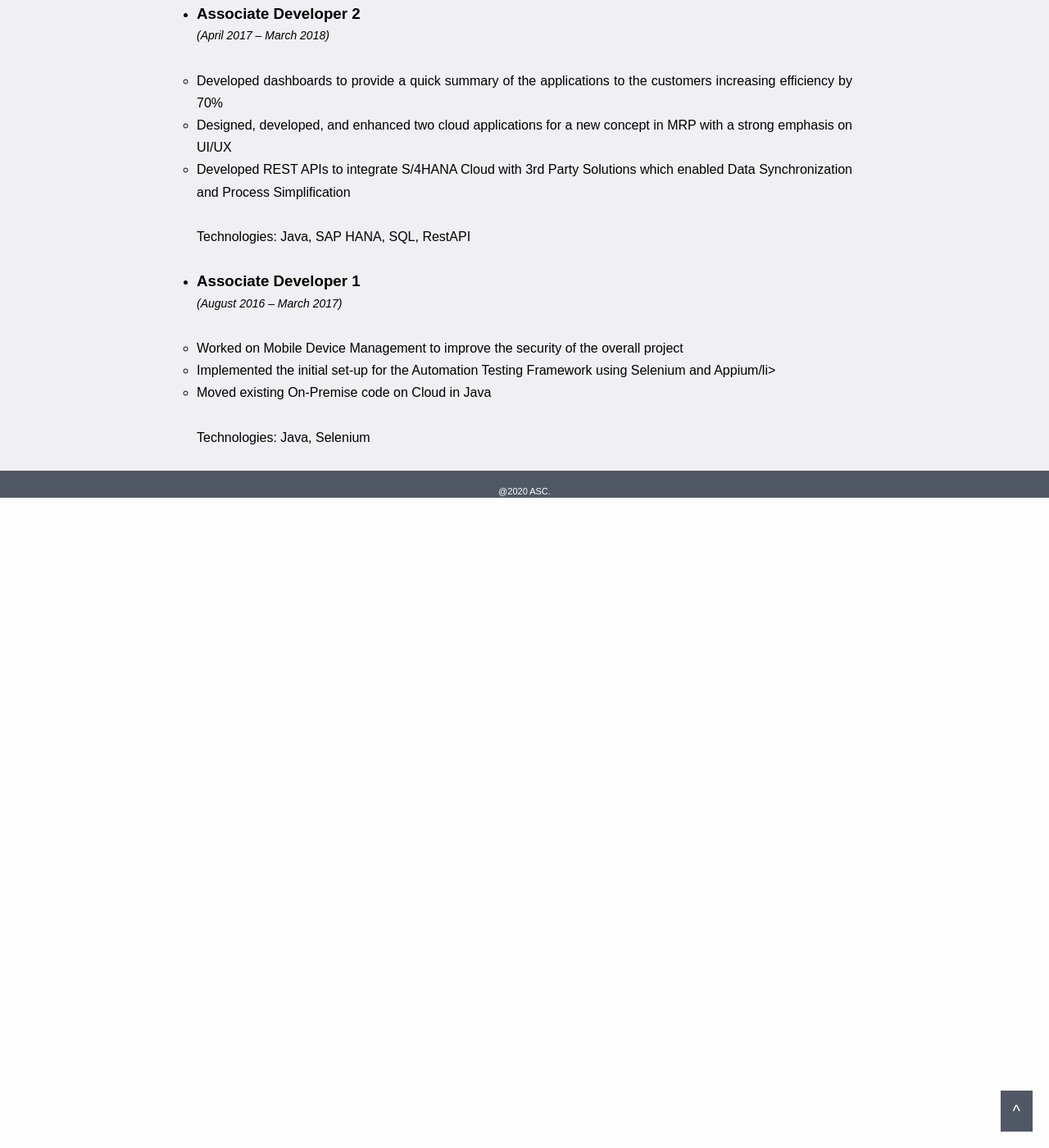
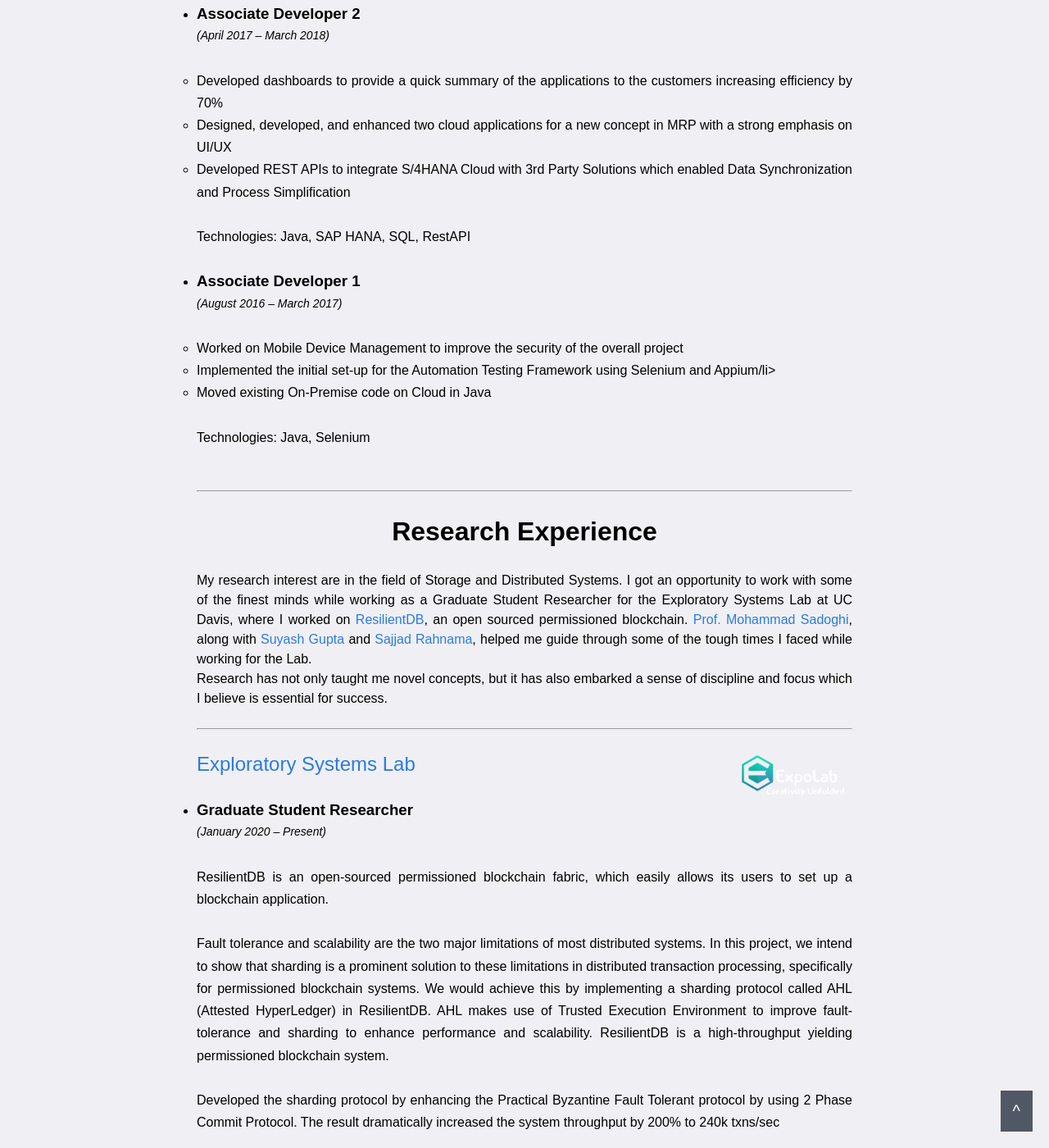
Before and after one commit to RohanSogani/rohansogani.github.io, a Jekyll site: the page built from workexp.html, in a window 1280 px wide and 1400 px high, scrolled down 1443 px. Shown: the whole window at 82% size. Built offline with Jekyll 4.4.1, drawn with Linux system fonts in a browser that asks for light colours; before the commit the page ends 2050 px from its top, so only the background shows below that; some of the changed text lies outside the part shown.

Commit message:
Add Experience Section

```diff
--- a/projects.html
+++ b/projects.html
@@ -16,7 +16,7 @@ layout: default
 				  	<p class="subtext"><i>(With Dhruv Krishnan and Priya Holani; Mentored by <a href="http://expolab.org/">Prof. Mohammad Sadoghi</a>; January 2020 – June 2020)</i></p><br>
 
 				  	<p>
-						ResilientDB is an open-sourced permissioned blockchain fabric, which easily allows its users to set up a blockchain application.<br><br>
+						<a href="https://resilientdb.com/">ResilientDB</a> is an open-sourced permissioned blockchain fabric, which easily allows its users to set up a blockchain application.<br><br>
 
 						Fault tolerance and scalability are the two major limitations of most distributed systems. In this project, we intend to show that sharding is a prominent solution to these limitations in distributed transaction processing, specifically for permissioned blockchain systems. We would achieve this by implementing a sharding protocol called AHL (Attested HyperLedger) in ResilientDB. AHL makes use of Trusted Execution Environment to improve fault-tolerance and sharding to enhance performance and scalability. ResilientDB is a high-throughput yielding permissioned blockchain system.<br><br>
 
--- a/workexp.html
+++ b/workexp.html
@@ -89,4 +89,60 @@ layout: default
 			</ul>
 		</div>
 	</div>
+	<br><hr/><br/>
+	<h1 align = "center"><b>Research Experience</b></h1>
+	<br>
+	<p>
+		My research interest are in the field of Storage and Distributed Systems. I got an opportunity to work with some of the finest minds while working as a Graduate Student Researcher for the Exploratory Systems Lab at UC Davis, where I worked on <a href="http://resilientdb.com/">ResilientDB</a>, an open sourced permissioned blockchain. <a href="http://expolab.org/">Prof. Mohammad Sadoghi</a>, along with <a href="http://gupta-suyash.github.io/index.html">Suyash Gupta</a> and <a href="http://sajjadrahnama.com/">Sajjad Rahnama</a>, helped me guide through some of the tough times I faced while working for the Lab.<br>
+
+		Research has not only taught me novel concepts, but it has also embarked a sense of discipline and focus which I believe is essential for success.
+	</p>
+   	<div id="outline-container-sec-1" class="content">
+		<br><hr/><br/>
+		<div class="outline-text-1" id="text-1">
+			<h2> <a href="http://expolab.org/"> Exploratory Systems Lab</a> <img style="width:auto; height: 65px;" src="/images/expolab-icon.png" align="right"> </h2>
+
+			<ul class="org-ul"><br>
+				<li>
+					<h3><b>Graduate Student Researcher </b></h3>
+				  	<p class="subtext"><i>(January 2020 – Present)</i></p><br>
+				  	<p>
+						ResilientDB is an open-sourced permissioned blockchain fabric, which easily allows its users to set up a blockchain application.<br><br>
+
+						Fault tolerance and scalability are the two major limitations of most distributed systems. In this project, we intend to show that sharding is a prominent solution to these limitations in distributed transaction processing, specifically for permissioned blockchain systems. We would achieve this by implementing a sharding protocol called AHL (Attested HyperLedger) in ResilientDB. AHL makes use of Trusted Execution Environment to improve fault-tolerance and sharding to enhance performance and scalability. ResilientDB is a high-throughput yielding permissioned blockchain system.<br><br>
+
+						  Developed the sharding protocol by enhancing the Practical Byzantine Fault Tolerant protocol by using 2 Phase Commit Protocol. The result dramatically increased the system throughput by 200% to 240k txns/sec<br><br>
+
+						  Technologies: C++, Bash, Python, Google Cloud Platform<br><br>
+				  	</p>
+				</li>
+			</ul>
+		</div>
+	   </div>
+	   <br><hr/><br/>
+	   <h1 align = "center"><b>Teaching Experience</b></h1>
+	   <br>
+	<p>
+		University of California, Davis, is a rich and resourceful university and this is where I took a stab at Academic Teaching. I thoroughly enjoyed my time teaching young minds the concept of programming and it gave me immense pleasure to guide my students in order to shape their future.<br>
+	</p>
+   	<div id="outline-container-sec-1" class="content">
+		<br><hr/><br/>
+		<div class="outline-text-1" id="text-1">
+			<h2> <a href="hhttps://cs.ucdavis.edu/"> Department of Computer Science</a> <img style="width:auto; height: 65px;" src="/images/ucdavis.png" align="right"> </h2>
+
+			<ul class="org-ul"><br>
+				<li>
+					<h3><b>Teaching Assistant for ECS 36B </b></h3>
+				  	<p class="subtext"><i>(January 2020 – March 2020)</i></p><br>
+				  	<p>
+						  Conducted discussion sessions for ECS-36B Object Oriented Programming in C++.<br>
+						  Taught basic concepts of object oriented programming with more emphasis on practical approaches. <br>
+						  Built an open source project to grade C++ programming assignments reducing manual effort by 85%
+				  	</p>
+				</li>
+			</ul>
+			<br>
+		</div>
+   	</div>
+	</div>
 </div>
```
Also changed, not shown: images/expolab-icon.png (added), images/ucdavislogo.png (added), 5 other files.
